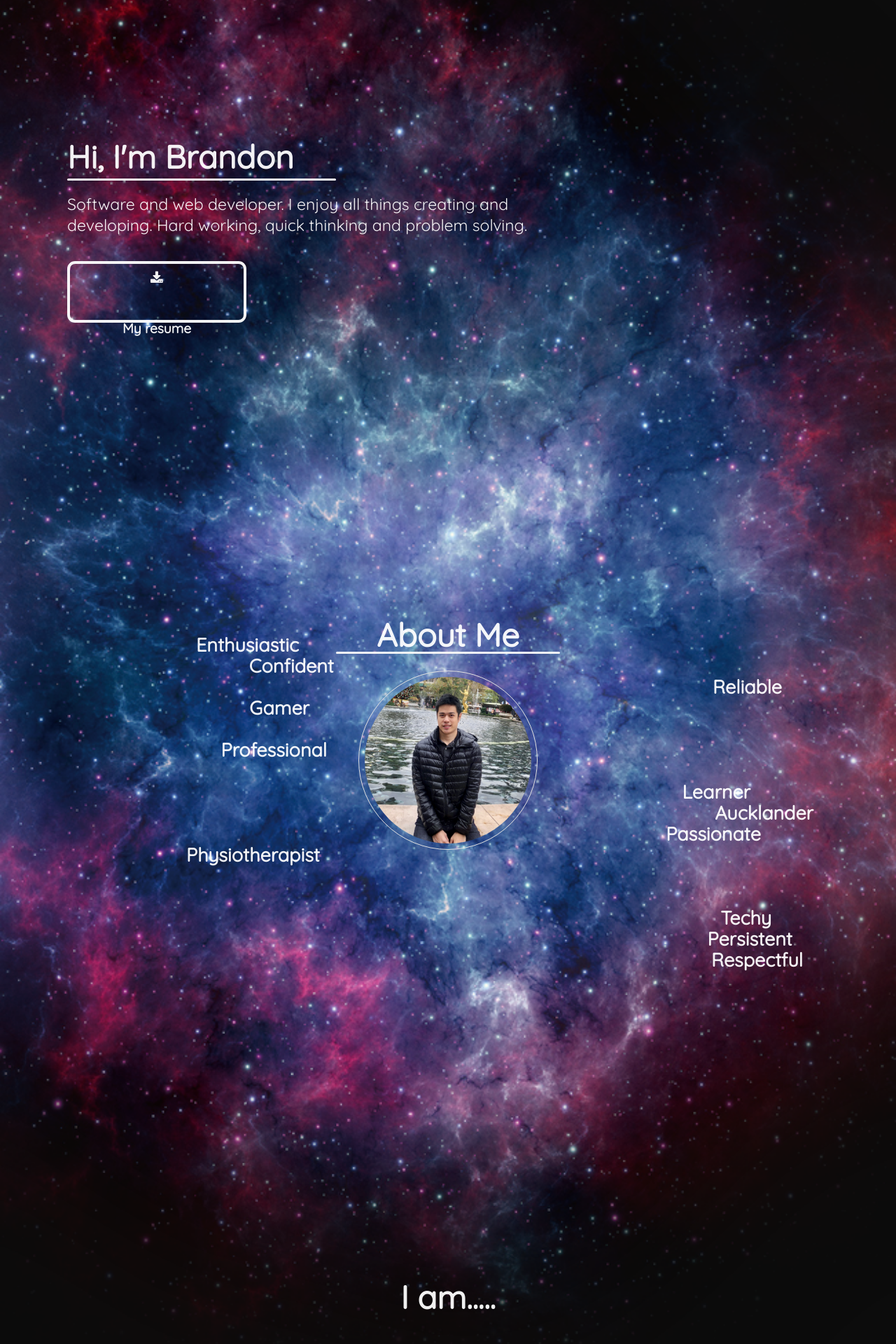
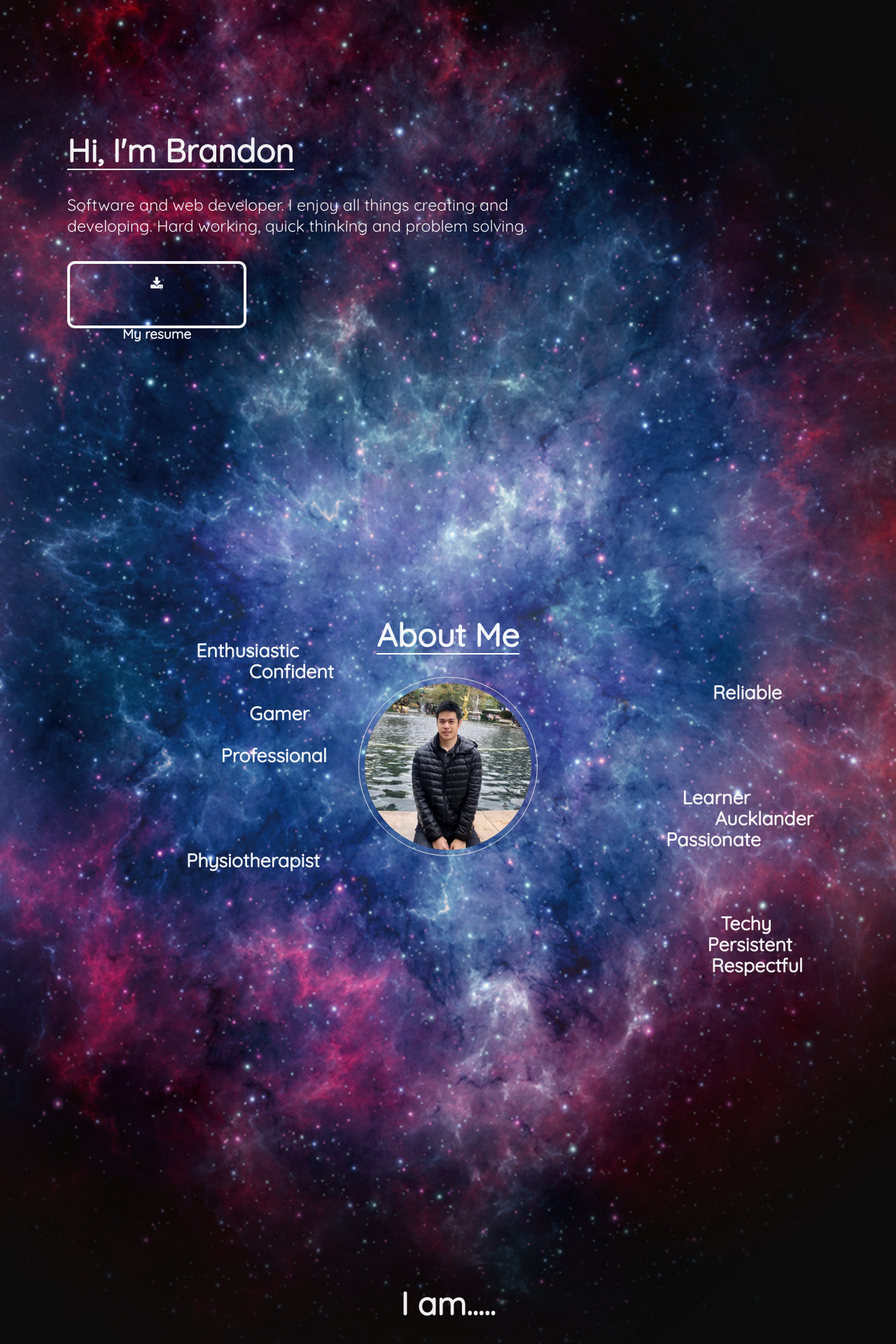
Before and after one commit to sqweeq/portfolio_site, a PHP site: page / in a window 1280 px wide. Shown: the part 213-2133 px from the top of the page at 70% size. Run offline with PHP 8.4, Linux system fonts and the light colour scheme; some libraries are stand-ins or nearby versions.

Commit message:
new updates

```diff
--- a/app.js
+++ b/app.js
@@ -6,7 +6,7 @@ document.body.scrollTop = 0; // For Safari
 // function to show divs when scrolled to
 function scrollAppear() {
   let aboutHead = document.querySelector(".about-headings");
-  let aboutHr = document.querySelector(".about-hr");
+
   let aboutImg = document.querySelector(".about-img");
   let aboutIntro = document.querySelector(".about-intro");
   let aboutPreGrids = document.querySelector(".about-pre-grids");
@@ -26,7 +26,7 @@ function scrollAppear() {
     aboutPreGrids,
     aboutIntro,
     aboutHead,
-    aboutHr,
+
     aboutImg,
     techDiv,
     projectsDiv,
--- a/index.html
+++ b/index.html
@@ -3,6 +3,7 @@
   <head>
     <meta charset="UTF-8" />
     <meta name="viewport" content="width=device-width, initial-scale=1.0" />
+    <link rel="icon" href="./biggerb.png" />
     <link rel="stylesheet" href="./style.css" />
     <link
       href="https://fonts.googleapis.com/css?family=Quicksand&display=swap"
@@ -15,6 +16,7 @@
     <script src="https://ajax.googleapis.com/ajax/libs/jquery/1.10.2/jquery.min.js"></script>
 
     <title>Brandon Tsai || Software developer</title>
+    <base target="_blank" rel="noopener noreferrer" />
   </head>
   <body>
     <div class="portfolio-container">
@@ -41,8 +43,8 @@
         </div>
 
         <div class="body-space">
-          <h1>Hi, I'm Brandon</h1>
-          <hr />
+          <h1><span class="white-span"> Hi, I'm Brandon</span></h1>
+          <!-- <hr /> -->
           <p>
             Software and web developer. I enjoy all things creating and
             developing. Hard working, quick thinking and problem solving.
@@ -56,8 +58,10 @@
       <!-- </div> -->
       <!-- <div class="second-color"> -->
       <div class="about contain">
-        <h1 class="about-headings">About Me</h1>
-        <hr class="about-hr" />
+        <h1 class="about-headings">
+          <span class="white-span"> About Me</span>
+        </h1>
+
         <div class="about-intro">
           <img class="about-img" src="./images/IMG_1341.jpg" alt="Avatar" />
           <div class="about-text-points">
@@ -107,8 +111,12 @@
       </div>
       <div class="technologies-wrapper">
         <div id="technology" class="technologies contain">
-          <h2>What Do I use?</h2>
-          <hr />
+          <h2>
+            <span>
+              What Do I use?
+            </span>
+          </h2>
+
           <p>I have experience with the following tools and technologies:</p>
           <div class="tech-logos-container">
             <div class="tech-individual javascript-logo">
@@ -151,38 +159,93 @@
         <div class="my-projects contain">
           <div class="projects-head">
             <div id="project"></div>
-            <h2>My Projects</h2>
-            <hr />
+            <h2>
+              <span> My Projects</span>
+            </h2>
           </div>
           <div class="project-gifs gst-calculator">
+            <a href="https://brandontsai.herokuapp.com">
+              <img src="./images/newportfoliogif.gif" alt="" class="newGif" />
+            </a>
+            <h2>Portfolio</h2>
+            <p>
+              JavaScript, HTML, CSS
+            </p>
+            <div class="project-mini-contain">
+              <a href="https://github.com/sqweeq/portfolio_site">
                 <img
-              src="./images/Feb-21-2020 16-46-09portfolio.gif"
+                  src="./images/githubsmal.png"
                   alt=""
-              class="newGif"
+                  class="project-mini-github"
                 />
-            <h2>Portfolio</h2>
-            <p>JavaScript, HTML, CSS</p>
+              </a>
+              <a href="https://brandontsai.herokuapp.com">
+                <img
+                  src="./images/hiclipart.com-18.png"
+                  alt=""
+                  class="project-mini-link"
+                />
+              </a>
+            </div>
           </div>
           <div class="project-gifs weather-search">
-            <img src="./images/newsiteimg.gif" class="newGif" alt="" />
-            <h2>Weather Lookup</h2>
+            <a href="https://weatherhunter.herokuapp.com" target="new">
+              <img src="./images/weatherhunter.gif" class="newGif" alt="" />
+            </a>
+            <h2>Weather Hunter</h2>
             <p>React, Redux, MongoDB, NodeJS, Bootstrap</p>
+            <div class="project-mini-contain">
+              <a href="https://github.com/sqweeq/weather_app">
+                <img
+                  src="./images/githubsmal.png"
+                  alt=""
+                  class="project-mini-github"
+                />
+              </a>
+              <a href="https://weatherhunter.herokuapp.com">
+                <img
+                  src="./images/hiclipart.com-18.png"
+                  alt=""
+                  class="project-mini-link"
+                />
+              </a>
+            </div>
           </div>
           <div class="project-gifs physio-site">
+            <a href="https://physiorevolution.herokuapp.com/" target="new">
               <img
                 src="./images/Feb-26-2020 02-15-42physiosite.gif"
                 class="newGif"
                 alt=""
               />
+            </a>
             <h2>Physio Revolution</h2>
             <p>React, Redux, MongoDB, NodeJS, Bootstrap</p>
+            <div class="project-mini-contain">
+              <a href="https://github.com/sqweeq/physio_site">
+                <img
+                  src="./images/githubsmal.png"
+                  alt=""
+                  class="project-mini-github"
+                />
+              </a>
+              <a href="https://physiorevolution.herokuapp.com">
+                <img
+                  src="./images/hiclipart.com-18.png"
+                  alt=""
+                  class="project-mini-link"
+                />
+              </a>
+            </div>
           </div>
         </div>
       </div>
       <div class="cloud-cover">
         <div id="contacting" class="contact contain">
-          <h2>Contact</h2>
-          <hr />
+          <h2>
+            <span class="white-span"> Contact</span>
+          </h2>
+
           <div class="contact-grids">
             <div class="contact-icons">
               <p>Email: tsai8@hotmail.com</p>
--- a/style.css
+++ b/style.css
@@ -15,16 +15,18 @@ body {
 html {
   scroll-behavior: smooth;
 }
+span {
+  border-bottom: 2.5px solid black;
+  padding: 0 0 10px;
+  margin: 0;
+  display: inline-block;
+  color: black;
+}
+.white-span {
+  border-bottom: 2.5px solid white;
+  color: rgba(255, 255, 255, 0.941);
+}
 
-hr {
-  padding: 0.1rem;
-  width: 100%;
-  margin: 0rem auto !important;
-
-  background-color: whitesmoke;
-  border-radius: 0.5rem;
-  border: none;
-}
 /* bg images */
 .portfolio-container {
   background: rgba(0, 0, 0, 0.954);
@@ -82,10 +85,6 @@ hr {
 
 .body-space h1 {
   margin: 1rem 0rem;
-}
-.body-space hr {
-  width: 75vw;
-  margin: 0 !important;
 }
 
 .body-space p {
@@ -117,6 +116,10 @@ button:focus {
   width: 100%;
   font-size: 1.2rem;
 }
+.resume-button i {
+  padding-top: 0.5rem;
+}
+
 .resume-button:hover .resume-hover,
 .resume-button:hover .fa {
   color: black;
@@ -142,9 +145,7 @@ button:focus {
   padding-top: 2rem;
   padding-bottom: 0.5rem;
 }
-.about hr {
-  width: 50vw;
-}
+
 .about-intro {
   display: flex;
   flex-direction: row;
@@ -319,7 +323,6 @@ button:focus {
 .technologies,
 .about-headings,
 .about-intro,
-.about-hr,
 .about-img,
 .about-pre-grids,
 .about-grids,
@@ -776,10 +734,6 @@ button:focus {
 
   .body-space {
     padding: 0.7rem 4rem 1.5rem 6rem;
-  }
-
-  .body-space hr {
-    width: 30vw;
   }
 
   .resume-button {
@@ -799,9 +753,6 @@ button:focus {
     margin: 0;
     width: 100%;
     text-align: center;
-  }
-  .about hr {
-    width: 25vw;
   }
 
   .about-text-points {
```
Also changed, not shown: other parts of style.css (+20 -90 lines), Brandon-logo.png (added), bigb.png (added), biggerb.png (added), images/githubsmal.png (added), images/hiclipart.com-17.png (added), images/hiclipart.com-18.png (added), 3 other files. Lines whose indentation alone changed are shown as unchanged.
